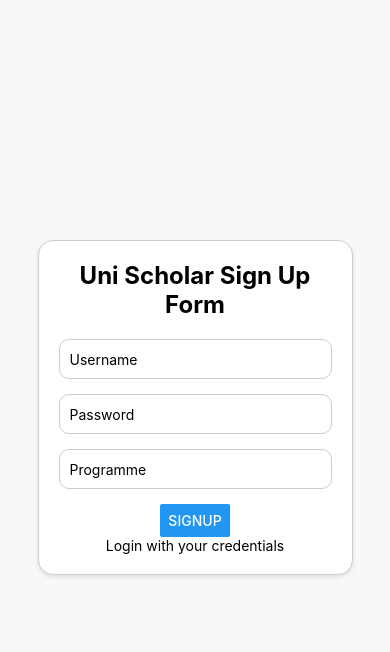
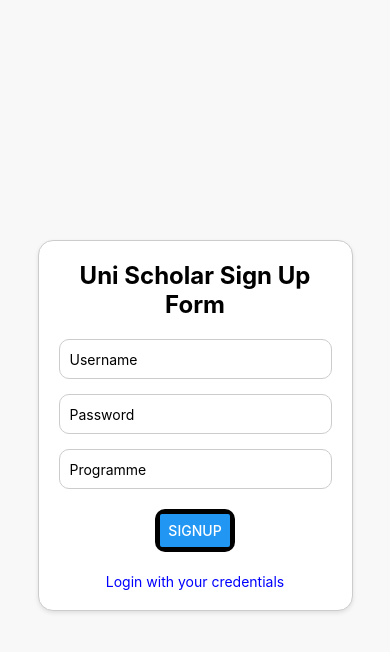
Before and after one commit to TPT7/UniScholarMobile, a React Native app: screen /Login in a window 390 px wide. Both pictures are taken after a click on the element "Create your account here". Shown: the top 652 px of the page. Built offline with nearby package versions, Linux system fonts and the light colour scheme.

Commit message:
did some styling to buttons and links

```diff
--- a/home.js
+++ b/home.js
@@ -57,7 +57,7 @@ const HomePage = () => {
           onChangeText={setQuestion}
         />
         <View style={styles.buttons}>
-          <Button title="Submit" onPress={handleSubmit} />
+          <Button style={styles.buttonText} title="Submit" onPress={handleSubmit} />
         </View>
       </View>
     </View>
--- a/login.js
+++ b/login.js
@@ -54,8 +54,10 @@ const LoginPage = () => {
           value={password}
           onChangeText={setPassword}
         />
-        <Button title="Login" onPress={handleLogin} />
-        <Text onPress={() => navigation.navigate('SignUp')}>Create your account here</Text>
+        <View style={styles.buttons}>
+          <Button title="Login" onPress={handleLogin} />
+        </View>
+        <Text style={styles.signUpText} onPress={() => navigation.navigate('SignUp')}>Create your account here</Text>
       </View>
     </View>
   );
--- a/signup.js
+++ b/signup.js
@@ -54,8 +54,11 @@ const SignUpPage = () => {
           value={programme}
           onChangeText={setProgramme}
         />
-        <Button title="Signup" onPress={handleSignup} />
-        <Text onPress={() => navigation.navigate('Login')}>
+
+        <View style={styles.buttons}>
+          <Button style={styles.buttonText} title="Signup" onPress={handleSignup} />
+        </View>
+        <Text style={styles.signUpText} onPress={() => navigation.navigate('Login')}>
           Login with your credentials
         </Text>
       </View>
--- a/styles.js
+++ b/styles.js
@@ -38,25 +38,19 @@ export default StyleSheet.create({
     backgroundColor: '#fff',
   },
   buttons: {
-    width: '100%',
-    alignItems: 'center',
-  },
-  button: {
-    backgroundColor: '#000',
-    color: '#fff',
-    paddingVertical: 12,
-    paddingHorizontal: 20,
-    borderRadius: 8,
-    marginBottom: 10,
-    alignItems: 'center',
-    justifyContent: 'center',
+    width: 'auto', // Adjust the width to fit the content
+    alignItems: 'flex-start', // Align to the left
+    borderRadius: 10,
+    backgroundColor: 'black',
+    padding: 5, // Add padding for better alignment
+    marginVertical: 5, // Add some vertical margin for spacing
   },
   buttonText: {
-    color: '#fff',
-    fontSize: 16,
-    textAlign: 'center',
+    color: 'white', // White text color
+    textAlign: 'left', // Align text to the left
   },
-  buttonHovered: {
+
+  buttonsHovered: {
     backgroundColor: '#007bff',
   },
   loginContainer: {
@@ -171,4 +165,9 @@ export default StyleSheet.create({
   userList: {
     marginTop: 20,
   },
+  signUpText: {
+    marginTop: 16,
+    color: 'blue',
+    textAlign: 'center',
+  },
 });
```
